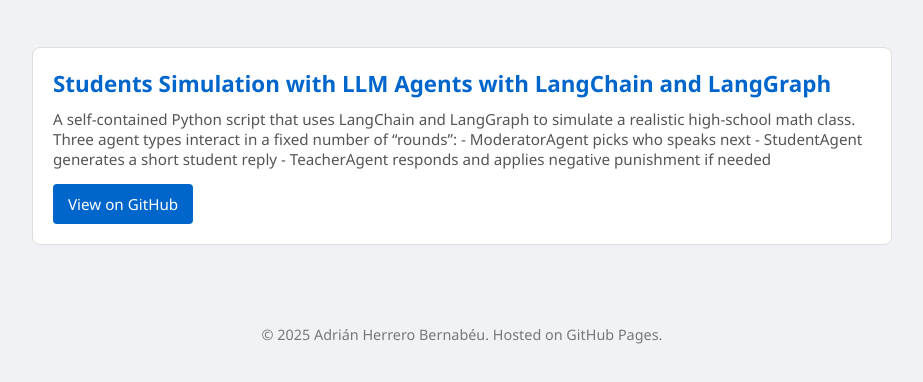
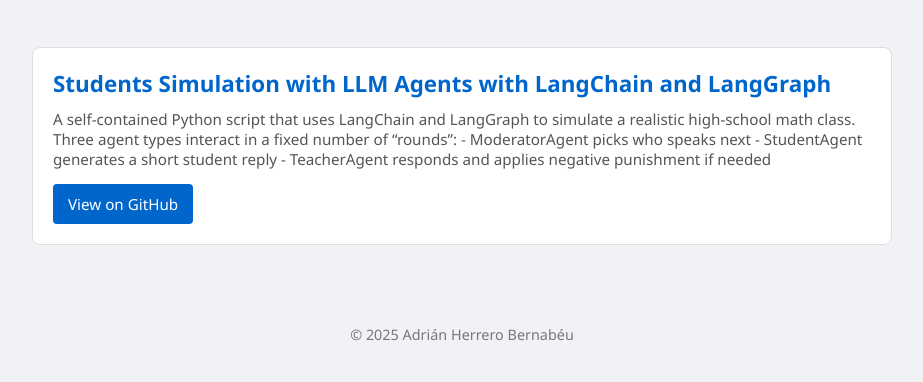
Before and after one commit to aherrerou/aherrerou.github.io, a plain HTML site: page index.html in a window 1280 px wide. Shown: the part 130-512 px from the top of the page, without its empty margins (178-1101 px from the left). Drawn offline with Linux system fonts and the light colour scheme.

Commit message:
Updating information

```diff
--- a/index.html
+++ b/index.html
@@ -78,7 +78,7 @@
   </section>
 
   <footer>
-    <p>&copy; 2025 Adrián Herrero Bernabéu. Hosted on GitHub Pages.</p>
+    <p>&copy; 2025 Adrián Herrero Bernabéu</p>
   </footer>
 </body>
 </html>
```
